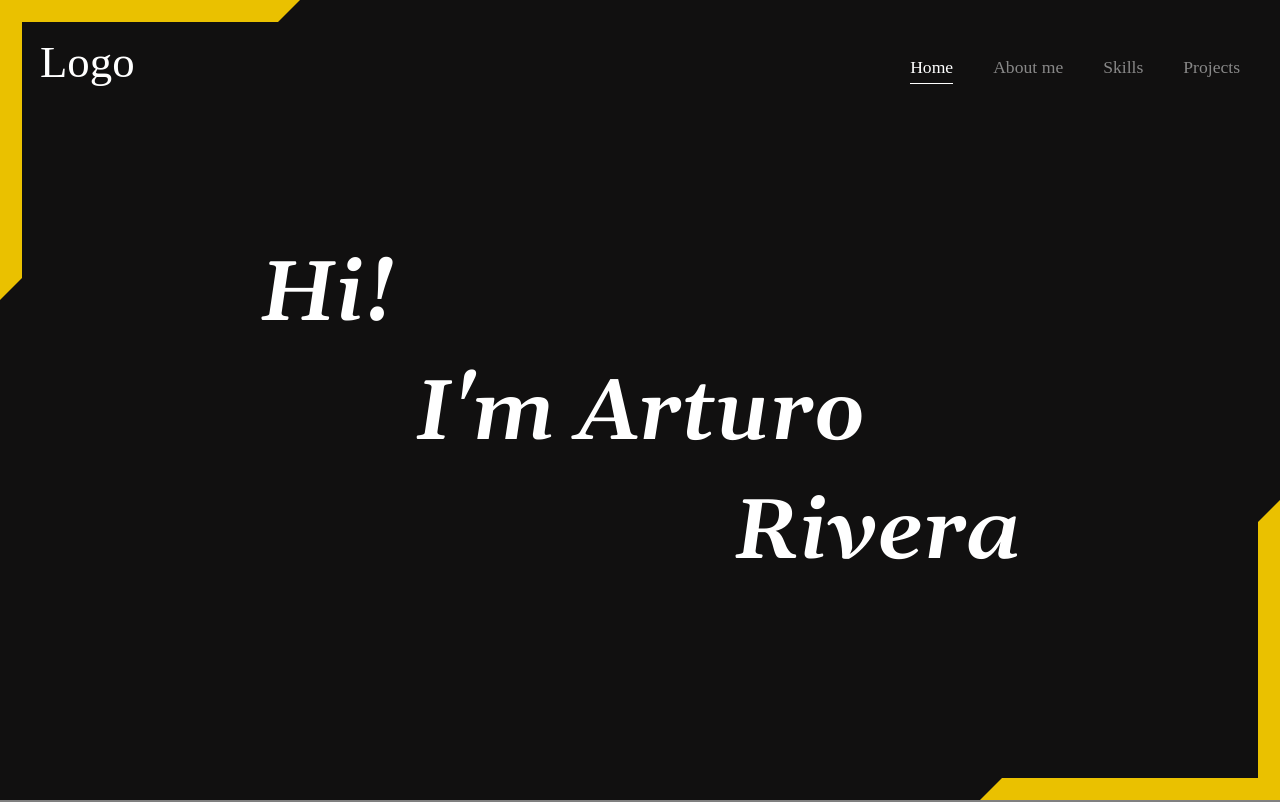
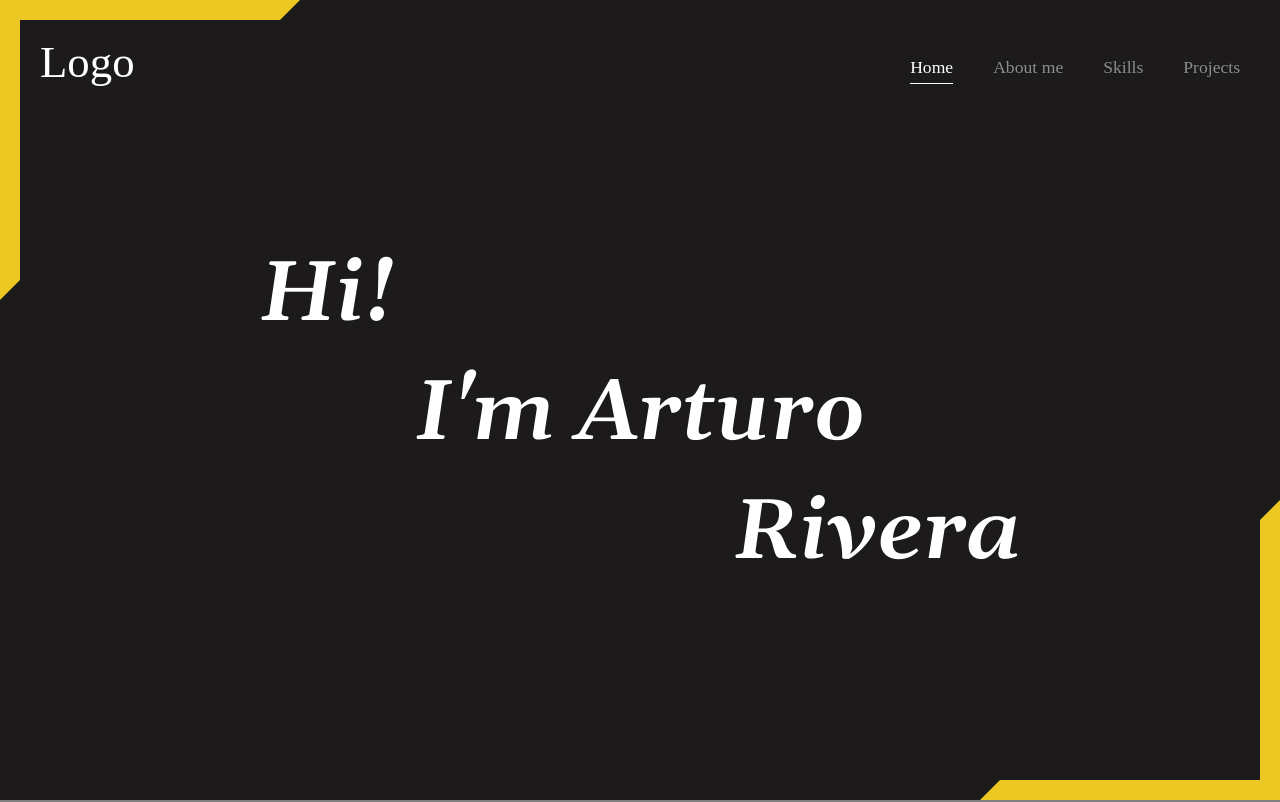
Before and after one commit to Houser97/Portfolio, a React (Create React App) app: page / in a window 1280 px wide. Shown: the top 802 px of the page. Built offline with nearby package versions, Linux system fonts and the light colour scheme.

Commit message:
Fine tune home background and color of borders

```diff
--- a/src/index.css
+++ b/src/index.css
@@ -5,9 +5,9 @@
   --constant-x: 40px;
   --constant-y: 60px;
   --offset-y: 80px;
-  --border-width: 22px;
-  --border-color: #eac100;
-  --home-background: rgb(17, 16, 16);
+  --border-width: 20px;
+  --border-color: #edc822;
+  --home-background: rgb(28, 26, 26);
 }
 
 
```
